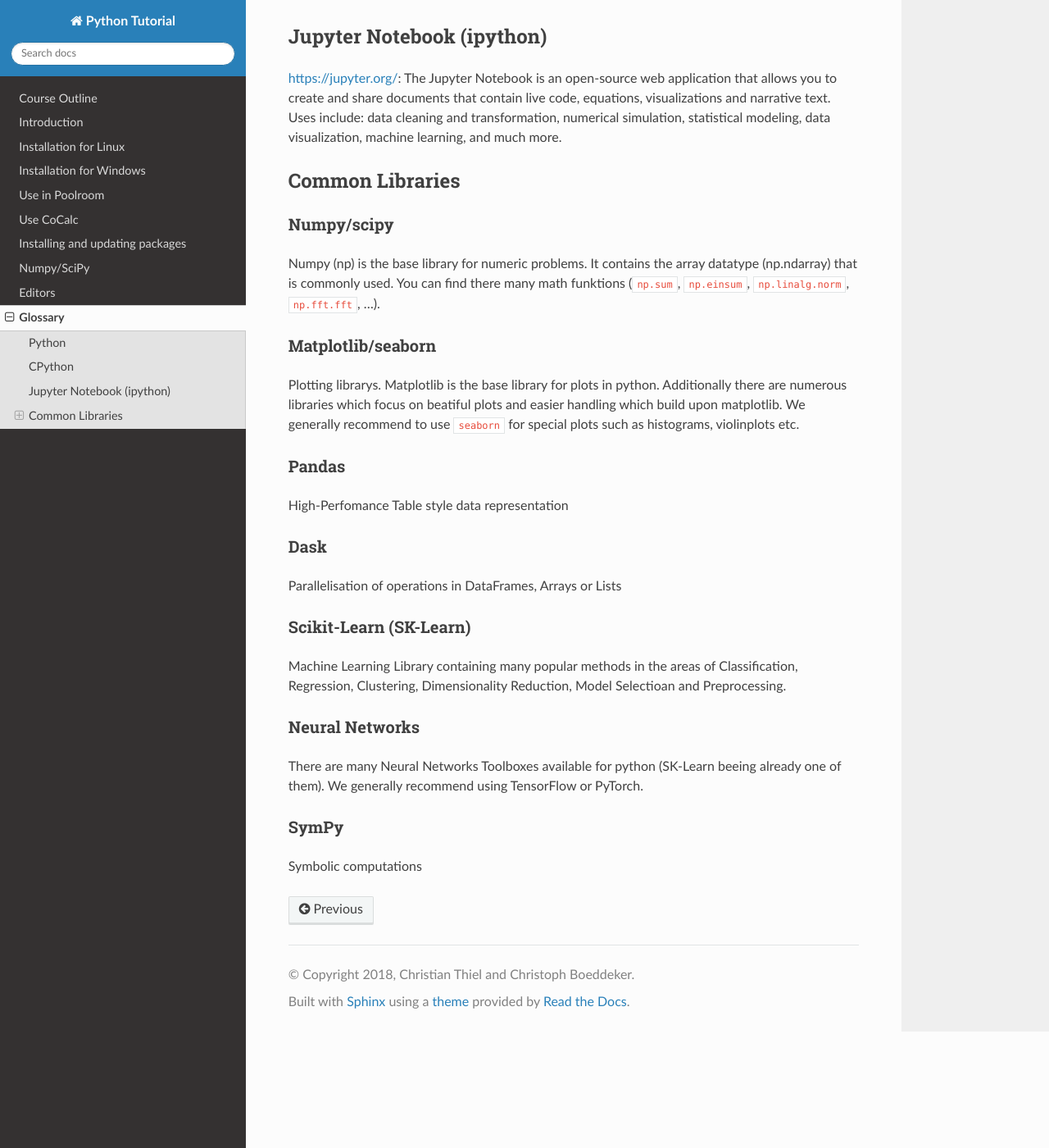
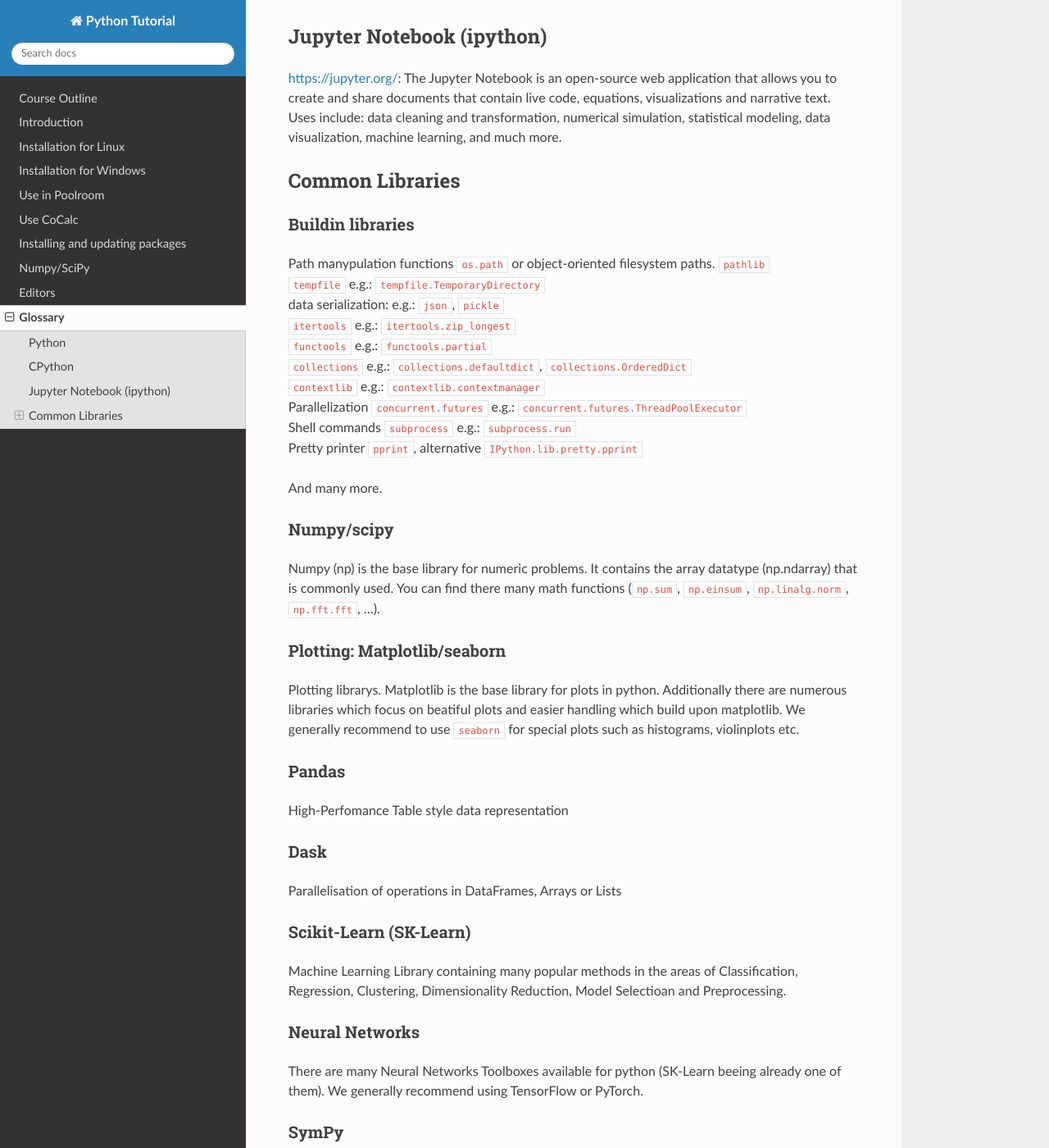
Before and after one commit to fgnt/python_crashkurs, a Sphinx documentation site: the page built from docs/source/include/glossary.md, in a window 1280 px wide and 1400 px high, scrolled down 340 px. Shown: the whole window at 82% size. Built offline with Sphinx 7.4.7 and the Read the Docs theme 2.0.0, drawn with Linux system fonts in a browser that asks for light colours; some of the changed text lies outside the part shown.

Commit message:
add more libs to Common Libraries

```diff
--- a/docs/source/include/glossary.md
+++ b/docs/source/include/glossary.md
@@ -11,13 +11,45 @@
 
 ## Common Libraries
 
+### Buildin libraries
+
+Path manypulation functions
+[`os.path`](https://docs.python.org/3/library/os.path.html)
+or object-oriented filesystem paths.
+[`pathlib`](https://docs.python.org/3/library/pathlib.html)
+</br>
+[`tempfile`](https://docs.python.org/3/library/tempfile.html)
+e.g.: `tempfile.TemporaryDirectory`</br>
+data serialization:
+e.g.: [`json`](https://docs.python.org/3/library/json.html), [`pickle`](https://docs.python.org/3/library/pickle.html)</br>
+[`itertools`](https://docs.python.org/3/library/itertools.html)
+e.g.: `itertools.zip_longest`</br>
+[`functools`](https://docs.python.org/3/library/functools.html)
+e.g.: `functools.partial`</br>
+[`collections`](https://docs.python.org/3/library/collections.html)
+e.g.: `collections.defaultdict`, `collections.OrderedDict`</br>
+[`contextlib`](https://docs.python.org/3/library/contextlib.html)
+e.g.: `contextlib.contextmanager`</br>
+Parallelization
+[`concurrent.futures`](https://docs.python.org/3/library/concurrent.futures.html)
+e.g.: `concurrent.futures.ThreadPoolExecutor`</br>
+Shell commands
+[`subprocess`](https://docs.python.org/3/library/subprocess.html)
+e.g.: `subprocess.run`</br>
+Pretty printer [`pprint`](https://docs.python.org/3/library/pprint.html),
+alternative `IPython.lib.pretty.pprint`
+
+And many more.
+
 ### Numpy/scipy
 Numpy (np) is the base library for numeric problems.
 It contains the array datatype (np.ndarray) that is commonly used.
-You can find there many math funktions (`np.sum`, `np.einsum`, `np.linalg.norm`, `np.fft.fft`, ...).
+You can find there many math functions (`np.sum`, `np.einsum`, `np.linalg.norm`, `np.fft.fft`, ...).
 
-### Matplotlib/seaborn
-Plotting librarys. Matplotlib is the base library for plots in python. Additionally there are numerous libraries which focus on beatiful plots and easier handling which build upon matplotlib. We generally recommend to use `seaborn` for special plots such as histograms, violinplots etc.
+### Plotting: Matplotlib/seaborn
+Plotting librarys. Matplotlib is the base library for plots in python.
+Additionally there are numerous libraries which focus on beatiful plots and easier handling which build upon matplotlib.
+We generally recommend to use `seaborn` for special plots such as histograms, violinplots etc.
 
 ### Pandas
 High-Perfomance Table style data representation
@@ -29,7 +61,15 @@
 Machine Learning Library containing many popular methods in the areas of Classification, Regression, Clustering, Dimensionality Reduction, Model Selectioan and Preprocessing.
 
 ### Neural Networks
-There are many Neural Networks Toolboxes available for python (SK-Learn beeing already one of them). We generally recommend using TensorFlow or PyTorch.
+There are many Neural Networks Toolboxes available for python (SK-Learn beeing already one of them).
+We generally recommend using TensorFlow or PyTorch.
 
 ### SymPy
 Symbolic computations
+
+### Sacred
+Experiment configuration library (log configuration, stdout, ...) and command line interface:
+`python -m path.to.experimentfile with parameter1=2`
+
+### Pytest
+Testing library
```
